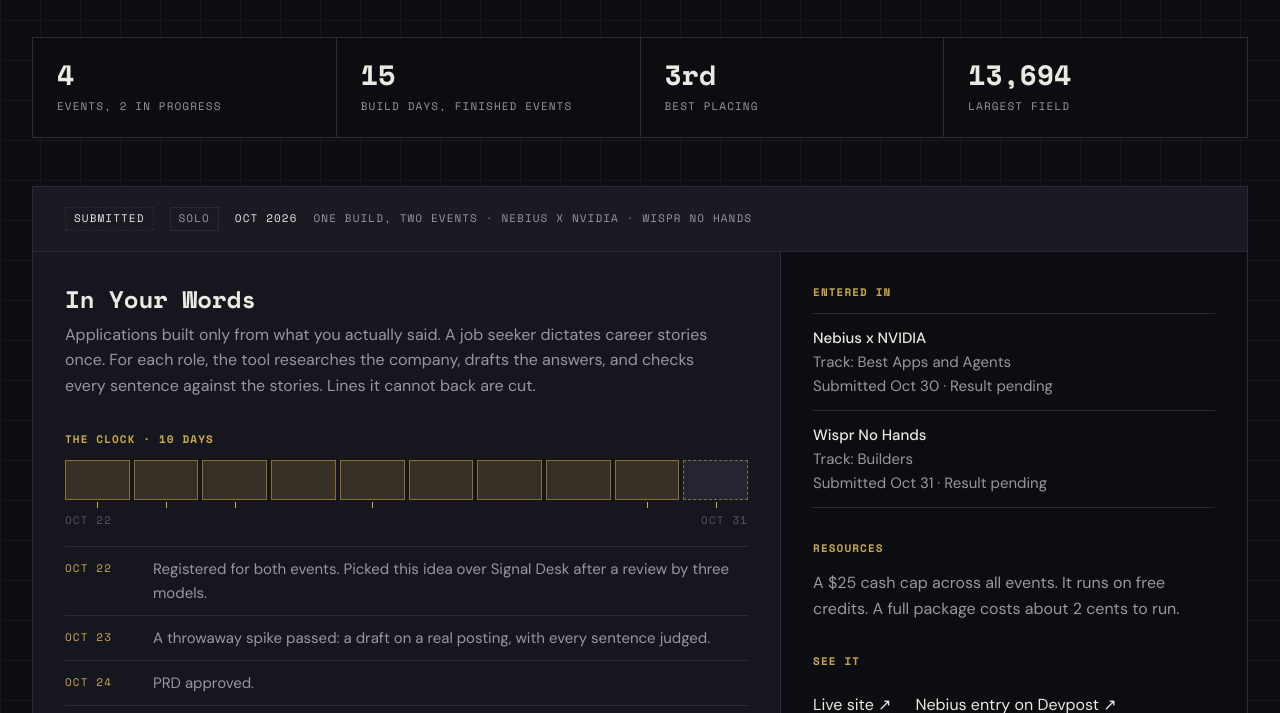
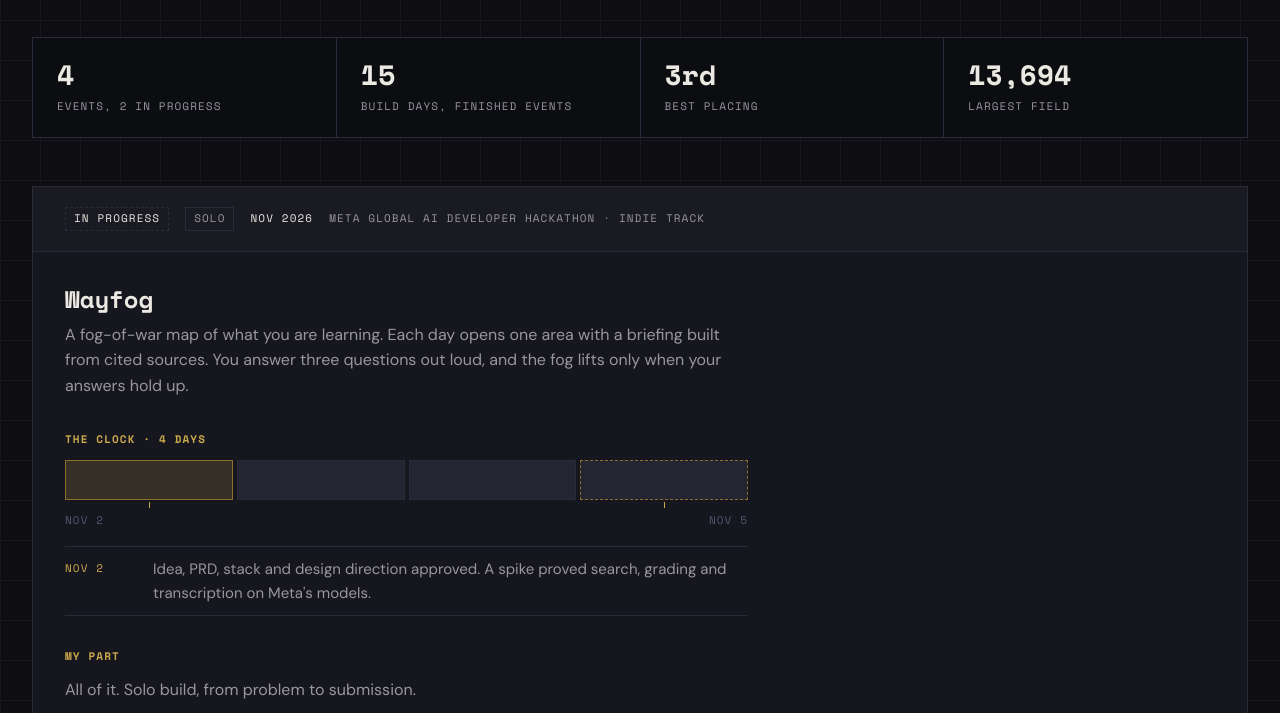
Before and after one commit to argaur/portfolio-website, a plain HTML site: page hackathons.html in a window 1280 px wide. Shown: the part 220-933 px from the top of the page. Drawn offline with nearby package versions, Linux system fonts and the light colour scheme.

Commit message:
chore(hackathons): sync hours from the Hackathons project
Co-Authored-By: Claude Opus 5.5 <noreply@anthropic.com>

```diff
--- a/hackathons.html
+++ b/hackathons.html
@@ -149,6 +149,41 @@
       <div class="total"><b>13,694</b><span class="micro">Largest field</span></div>
     </div>
 
+    <!-- Wayfog. Meta Global AI Developer Hackathon. Sources: Hackathons/meta-2026 PRD.md, DECISIONS_LOG.md. Add live and source links at submission. -->
+    <article class="hk hk--live" aria-labelledby="hk-wayfog">
+      <div class="hk-top micro">
+        <span class="badge badge--dash">In progress</span>
+        <span class="badge">Solo</span>
+        <span>Nov 2026</span>
+        <span class="hk-event">Meta Global AI Developer Hackathon &middot; Indie track</span>
+      </div>
+      <div class="hk-body">
+        <div class="hk-main">
+          <h2 class="hk-title" id="hk-wayfog">Wayfog</h2>
+          <p class="hk-line">A fog-of-war map of what you are learning. Each day opens one area with a briefing built from cited sources. You answer three questions out loud, and the fog lifts only when your answers hold up.</p>
+
+          <div class="block">
+            <h3 class="micro">The clock &middot; 4 days</h3>
+            <div class="clock" style="--days:4" role="img" aria-label="Four days, November 2 to 5, 2026">
+              <div class="day on mark"></div><div class="day"></div><div class="day"></div><div class="day due mark"></div>
+            </div>
+            <div class="clock-scale micro"><span>Nov 2</span><span>Nov 5</span></div>
+            <ul class="log">
+              <li><span class="micro">Nov 2</span><span>Idea, PRD, stack and design direction approved. A spike proved search, grading and transcription on Meta's models.</span></li>
+            </ul>
+            <!-- Generated by Hackathons/scripts/portfolio_sync.py. Do not hand-edit between the hours markers. -->
+            <!-- hours:meta-2026 -->
+            <!-- /hours:meta-2026 -->
+          </div>
+
+          <div class="block">
+            <h3 class="micro">My part</h3>
+            <p class="prose">All of it. Solo build, from problem to submission.</p>
+          </div>
+        </div>
+      </div>
+    </article>
+
     <!-- In Your Words. One build, two events. Sources: Hackathons/voice-proof-desk-2026 CLAUDE.md, PROGRESS.md, DECISIONS_LOG.md; Hackathons/memory project.md.
          Public data rule: nothing from Gaurav's real story bank or runs goes here. After results, swap the badge and fill hours by phase. -->
     <article class="hk hk--live" aria-labelledby="hk-iyw">
@@ -186,7 +221,7 @@
               <li><span class="micro">Build</span><span class="hrs-bar"><i style="width:69%"></i></span><span class="mono">13.8 h</span></li>
               <li><span class="micro">Submit</span><span class="hrs-bar"></span><span class="mono">to come</span></li>
             </ul>
-            <p class="hours">Measured from my Claude Code session logs, as of Nov 2. Breaks over 10 minutes are not counted. Time spent dictating stories or reviewing on a phone is not included.</p>
+            <p class="hours">Measured from my Claude Code session logs, as of Nov 3. Breaks over 10 minutes are not counted. Time spent dictating stories or reviewing on a phone is not included.</p>
             <!-- /hours:in-your-words-2026 -->
           </div>
 
```
